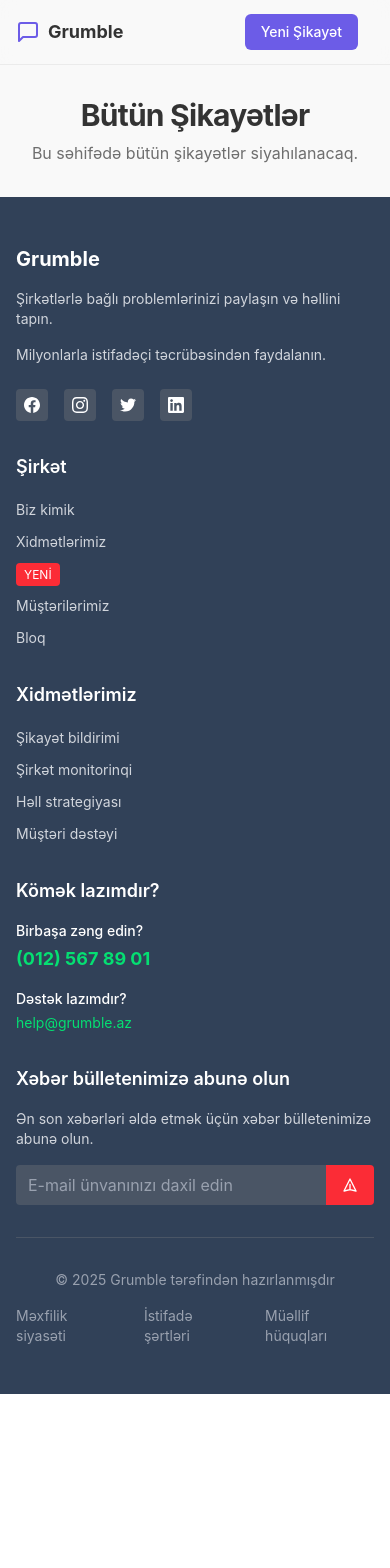
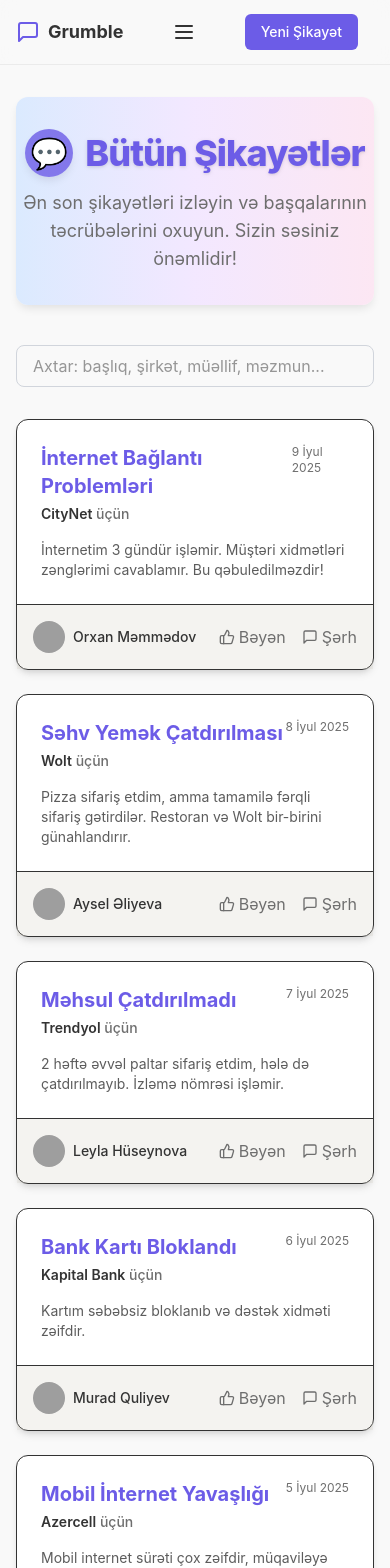
Before and after one commit to meryemshekiliyeva/Grumble, a React (Vite) app: page /complaints in a window 390 px wide. Shown: the top 1568 px of the page. Before the commit the page ends 1394 px from the top, so only its background shows below. Built offline with nearby package versions, Linux system fonts and the light colour scheme; grey boxes are pictures that could not be loaded.

Commit message:
Refactor

```diff
--- a/package.json
+++ b/package.json
@@ -25,6 +25,6 @@
     "eslint-plugin-react-hooks": "^5.2.0",
     "eslint-plugin-react-refresh": "^0.4.20",
     "globals": "^16.3.0",
-    "vite": "^7.0.5"
+    "vite": "^7.0.3"
   }
 }
--- a/src/components/ComplaintCard.jsx
+++ b/src/components/ComplaintCard.jsx
@@ -2,8 +2,8 @@ import React from 'react';
 
 const ComplaintCard = ({ title, company, author, date, summary }) => {
   return (
-    <div className="bg-card text-card-foreground rounded-xl border border-gray-200 shadow-lg transition-transform hover:-translate-y-1">
-      <div className="p-6">
+    <div className="bg-card text-card-foreground rounded-xl border shadow-lg transition-transform hover:-translate-y-1 flex flex-col justify-between h-full">
+      <div className="p-6 flex-1">
         <div className="flex items-start justify-between">
           <div className="space-y-1">
             <h3 className="text-xl font-bold text-primary">{title}</h3>
@@ -15,7 +15,7 @@ const ComplaintCard = ({ title, company, author, date, summary }) => {
         </div>
         <p className="mt-4 text-sm text-foreground/80">{summary}</p>
       </div>
-      <div className="flex items-center justify-between p-4 bg-muted/20 border-t border-gray-100">
+      <div className="flex items-center justify-between p-4 bg-muted/20 border-t">
         <div className="flex items-center space-x-2">
             <img
                 className="w-8 h-8 rounded-full"
--- a/src/components/FAQItem.jsx
+++ b/src/components/FAQItem.jsx
@@ -4,7 +4,7 @@ const FAQItem = ({ question, answer }) => {
   const [isOpen, setIsOpen] = useState(false);
 
   return (
-    <div className="border border-gray-200 rounded-lg shadow-sm">
+    <div className="border border-border rounded-lg">
       <button
         className="w-full px-6 py-4 text-left flex items-center justify-between hover:bg-muted/50 transition-colors"
         onClick={() => setIsOpen(!isOpen)}
--- a/src/components/Footer.jsx
+++ b/src/components/Footer.jsx
@@ -88,8 +88,8 @@ const Footer = () => {
             <div className="flex">
               <input
                 type="email"
-                placeholder="E-mail ünvanınızı daxil edin"
-                className="flex-1 px-3 py-2 bg-gray-600 text-white placeholder-gray-400 rounded-l border-0 focus:outline-none focus:ring-2 focus:ring-red-500"
+                placeholder="E-mail"
+                className="w-48 px-3 py-2 bg-gray-600 text-white placeholder-gray-400 rounded-l border-0 focus:outline-none focus:ring-2 focus:ring-red-500"
               />
               <button className="px-4 py-2 bg-red-500 text-white rounded-r hover:bg-red-600 transition-colors">
                 <svg className="w-4 h-4" fill="none" stroke="currentColor" viewBox="0 0 24 24">
--- a/src/components/Header.jsx
+++ b/src/components/Header.jsx
@@ -1,12 +1,12 @@
-import React from 'react';
+import React, { useState } from 'react';
 import { Link, NavLink, useLocation } from 'react-router-dom';
 
 const Header = () => {
   const location = useLocation();
+  const [menuOpen, setMenuOpen] = useState(false);
 
   const scrollToSection = (sectionId) => {
     if (location.pathname !== '/') {
-      // If not on home page, navigate to home first then scroll
       window.location.href = `/#${sectionId}`;
       return;
     }
@@ -38,6 +38,25 @@ const Header = () => {
           </svg>
           <span className="font-bold text-lg">Grumble</span>
         </NavLink>
+        <button
+          className="flex md:hidden items-center justify-center h-10 w-10 rounded focus:outline-none"
+          onClick={() => setMenuOpen((open) => !open)}
+          aria-label="Open menu"
+        >
+          <svg
+            className="h-6 w-6"
+            fill="none"
+            stroke="currentColor"
+            strokeWidth="2"
+            viewBox="0 0 24 24"
+            strokeLinecap="round"
+            strokeLinejoin="round"
+          >
+            <line x1="4" y1="6" x2="20" y2="6" />
+            <line x1="4" y1="12" x2="20" y2="12" />
+            <line x1="4" y1="18" x2="20" y2="18" />
+          </svg>
+        </button>
         <nav className="hidden md:flex items-center space-x-6 text-sm font-medium">
           <button
             onClick={() => scrollToSection('testimonials')}
@@ -68,6 +87,46 @@ const Header = () => {
             Giriş
           </Link>
         </div>
+        {menuOpen && (
+          <div className="absolute top-16 left-0 w-full bg-background/95 backdrop-blur supports-[backdrop-filter]:bg-background/60 border-b border-border/40 shadow-md md:hidden z-50">
+            <nav className="flex flex-col items-center px-4 py-2 space-y-2 text-sm font-medium">
+              <button
+                onClick={() => {
+                  scrollToSection('testimonials');
+                  setMenuOpen(false);
+                }}
+                className="w-full text-center transition-colors hover:text-primary cursor-pointer"
+              >
+                Şikayətlər
+              </button>
+              <button
+                onClick={() => {
+                  scrollToSection('categories');
+                  setMenuOpen(false);
+                }}
+                className="w-full text-center transition-colors hover:text-primary cursor-pointer"
+              >
+                Kateqoriyalar
+              </button>
+              <NavLink
+                to="/about"
+                className={({ isActive }) =>
+                  (isActive ? 'text-primary' : 'transition-colors hover:text-primary') + ' w-full text-center'
+                }
+                onClick={() => setMenuOpen(false)}
+              >
+                Haqqımızda
+              </NavLink>
+              <Link
+                to="/login"
+                className="w-full px-4 py-2 text-sm font-medium text-primary bg-primary/10 rounded-md hover:bg-primary/20 text-center"
+                onClick={() => setMenuOpen(false)}
+              >
+                Giriş
+              </Link>
+            </nav>
+          </div>
+        )}
       </div>
     </header>
   );
--- a/src/pages/Complaints.jsx
+++ b/src/pages/Complaints.jsx
@@ -1,14 +1,103 @@
-import React from 'react';
+import React, { useState } from 'react';
+import ComplaintCard from '../components/ComplaintCard';
+
+
+const complaints = [
+	{
+		title: 'İnternet Bağlantı Problemləri',
+		company: 'CityNet',
+		author: 'Orxan Məmmədov',
+		date: '9 İyul 2025',
+		summary:
+			'İnternetim 3 gündür işləmir. Müştəri xidmətləri zənglərimi cavablamır. Bu qəbuledilməzdir!',
+	},
+	{
+		title: 'Səhv Yemək Çatdırılması',
+		company: 'Wolt',
+		author: 'Aysel Əliyeva',
+		date: '8 İyul 2025',
+		summary:
+			'Pizza sifariş etdim, amma tamamilə fərqli sifariş gətirdilər. Restoran və Wolt bir-birini günahlandırır.',
+	},
+	{
+		title: 'Məhsul Çatdırılmadı',
+		company: 'Trendyol',
+		author: 'Leyla Hüseynova',
+		date: '7 İyul 2025',
+		summary:
+			'2 həftə əvvəl paltar sifariş etdim, hələ də çatdırılmayıb. İzləmə nömrəsi işləmir.',
+	},
+	{
+		title: 'Bank Kartı Bloklandı',
+		company: 'Kapital Bank',
+		author: 'Murad Quliyev',
+		date: '6 İyul 2025',
+		summary: 'Kartım səbəbsiz bloklanıb və dəstək xidməti zəifdir.',
+	},
+	{
+		title: 'Mobil İnternet Yavaşlığı',
+		company: 'Azercell',
+		author: 'Nigar Məmmədova',
+		date: '5 İyul 2025',
+		summary: 'Mobil internet sürəti çox zəifdir, müqaviləyə uyğun deyil.',
+	},
+	{
+		title: 'Sifariş Gecikməsi',
+		company: 'Bolt Food',
+		author: 'Elvin Əliyev',
+		date: '4 İyul 2025',
+		summary: 'Sifarişim 1 saatdan çox gecikdi və heç bir məlumat verilmədi.',
+	},
+];
 
 const Complaints = () => {
+	const [search, setSearch] = useState('');
+
+	const filteredComplaints = complaints.filter(
+		(c) =>
+			c.title.toLowerCase().includes(search.toLowerCase()) ||
+			c.company.toLowerCase().includes(search.toLowerCase()) ||
+			c.author.toLowerCase().includes(search.toLowerCase()) ||
+			c.summary.toLowerCase().includes(search.toLowerCase())
+	);
+
 	return (
 		<div className="container max-w-screen-2xl py-8">
-      <h1 className="text-3xl font-bold tracking-tight text-center">
+			{/* Prettier header section */}
+			<div className="flex flex-col items-center justify-center mb-10 bg-gradient-to-r from-blue-100 via-purple-100 to-pink-100 rounded-xl py-8 shadow">
+				<div className="flex items-center gap-3 mb-3">
+					<span className="inline-flex items-center justify-center w-12 h-12 rounded-full bg-primary/80 text-white text-3xl shadow">
+						{/* Example icon: emoji */}
+						💬
+					</span>
+					<h1 className="text-4xl font-extrabold tracking-tight text-primary drop-shadow">
 						Bütün Şikayətlər
 					</h1>
-      <p className="text-center text-muted-foreground mt-2">
-        Bu səhifədə bütün şikayətlər siyahılanacaq.
+				</div>
+				<p className="text-lg text-muted-foreground max-w-xl text-center">
+					Ən son şikayətləri izləyin və başqalarının təcrübələrini oxuyun. Sizin səsiniz önəmlidir!
 				</p>
+			</div>
+			<div className="flex justify-center mb-8">
+				<input
+					type="text"
+					placeholder="Axtar: başlıq, şirkət, müəllif, məzmun..."
+					className="w-full max-w-md px-4 py-2 border border-gray-300 rounded-lg focus:outline-none focus:ring-2 focus:ring-primary"
+					value={search}
+					onChange={(e) => setSearch(e.target.value)}
+				/>
+			</div>
+			<div className="grid gap-6 md:grid-cols-2 lg:grid-cols-3">
+				{filteredComplaints.length > 0 ? (
+					filteredComplaints.map((complaint, idx) => (
+						<ComplaintCard key={idx} {...complaint} />
+					))
+				) : (
+					<div className="col-span-full text-center text-muted-foreground py-12">
+						Heç bir şikayət tapılmadı.
+					</div>
+				)}
+			</div>
 		</div>
 	);
 };
--- a/src/pages/Home.jsx
+++ b/src/pages/Home.jsx
@@ -338,7 +338,7 @@ const Home = () => {
             {/* Right side - Title and description */}
             <div className="lg:w-3/5">
               <h2 className="text-4xl md:text-5xl font-black tracking-tight mb-6 text-gray-900 leading-tight">
-                Şikayət <span className="text-transparent bg-gradient-to-r from-blue-600 to-purple-600 bg-clip-text">kateqoriyaları</span>
+                Şikayət <span className="text-transparent bg-gradient-to-r from-blue-600 to-purple-600 bg-clip-text">kateqoriyaları</span>.
               </h2>
               <p className="text-xl text-gray-700 mb-4 font-medium">
                 Geniş və əhatəli kateqoriyalar.
@@ -451,7 +451,7 @@ const Home = () => {
               {/* Testimonials */}
               <div className="grid md:grid-cols-2 gap-6 mb-8">
                 {testimonials.map((testimonial, index) => (
-                  <div key={index} className="bg-card/80 backdrop-blur-sm rounded-xl p-6 border border-gray-200 shadow-lg">
+                  <div key={index} className="bg-card/80 backdrop-blur-sm rounded-xl p-6 border shadow-lg">
                     <div className="flex items-start space-x-4">
                       <div className="w-12 h-12 bg-primary rounded-xl flex items-center justify-center text-white font-bold">
                         {testimonial.avatar}
@@ -479,7 +479,7 @@ const Home = () => {
 
               {/* Bottom stats */}
               <div className="text-center">
-                <div className="inline-flex items-center space-x-3 bg-card/60 backdrop-blur-sm rounded-full px-6 py-3 border border-gray-200">
+                <div className="inline-flex items-center space-x-3 bg-card/60 backdrop-blur-sm rounded-full px-6 py-3 border">
                   <span className="text-sm font-medium text-foreground">10,000+ həll edilmiş şikayət platformamızda</span>
                   <div className="flex items-center space-x-1 bg-green-100 text-green-700 px-3 py-1 rounded-full">
                     <svg className="w-4 h-4" fill="currentColor" viewBox="0 0 24 24">
```
Also changed, not shown: src/components/CategoryCard.jsx (+3 -4 lines), src/components/CompanyCard.jsx (+5 -2 lines), src/index.css (+5 -5 lines), 1 other file (tests, documents, lock files or other folders). Lines whose indentation alone changed are shown as unchanged.
